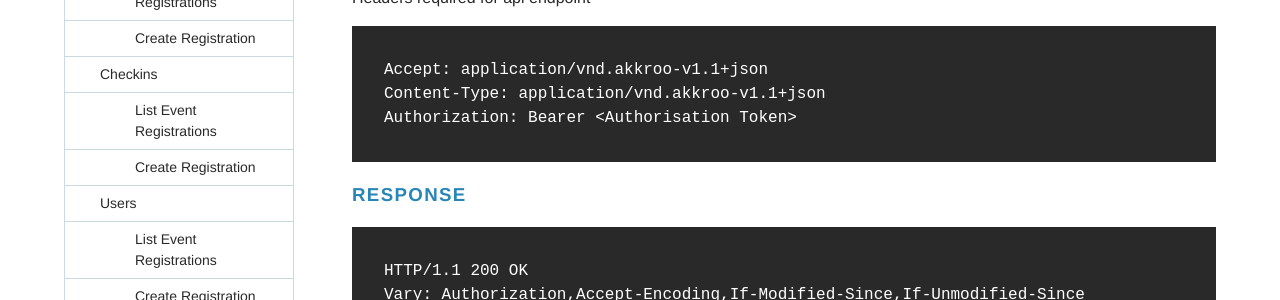
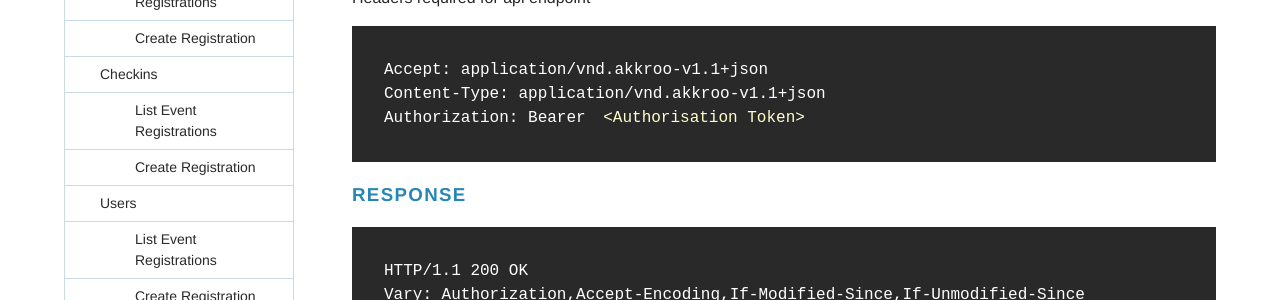
Before and after one commit to craigreid/docs, a Jekyll site: the page built from api/registrations/index.md, in a window 1280 px wide and 900 px high. Shown: the part 337-637 px from the top of the window. Built offline with Jekyll 4.4.1, drawn with Linux system fonts in a browser that asks for light colours; some of the changed text lies outside the part shown.

Commit message:
updating styling on registrations and events pages making auth token stand out.
Signed-off-by: Daniel Newns <dan@higgsdesign.com>

```diff
--- a/api/registrations/index.md
+++ b/api/registrations/index.md
@@ -16,7 +16,7 @@ Headers required for api endpoint
 
 <pre><code>Accept: application/vnd.akkroo-v1.1+json
 Content-Type: application/vnd.akkroo-v1.1+json
-Authorization: Bearer &lt;Authorisation Token&gt;</code></pre>
+Authorization: Bearer <span class="highlight">&lt;Authorisation Token&gt;</span></code></pre>
 
 ### Response
 
@@ -119,13 +119,13 @@ Last-Modified: Wed, 27 Feb 2013 14:46:07 +0000
 
 Creates a new registration item in the akkroo system
 
-<pre><code>POST https://dev.akkroo.com/api/events/<span class="highlight">:event_id</span>/registrations</code></pre>
+<pre><code class="endpoint">POST https://dev.akkroo.com/api/events/<span class="highlight">:event_id</span>/registrations</code></pre>
 
 Headers Required for this endpoint
 
 <pre><code>Accept: application/vnd.akkroo-v1.1+json
 Content-Type: application/vnd.akkroo-v1.1+json
-Authorization: Bearer &lt;Authorisation Token&gt;</code></pre>
+Authorization: Bearer <span class="highlight">&lt;Authorisation Token&gt;</span></code></pre>
 
 The registrations collection endpoint can also accept a POST containing data
 with the same JSON format:
```
Also changed, not shown: api/events/index.md (+2 -2 lines).
